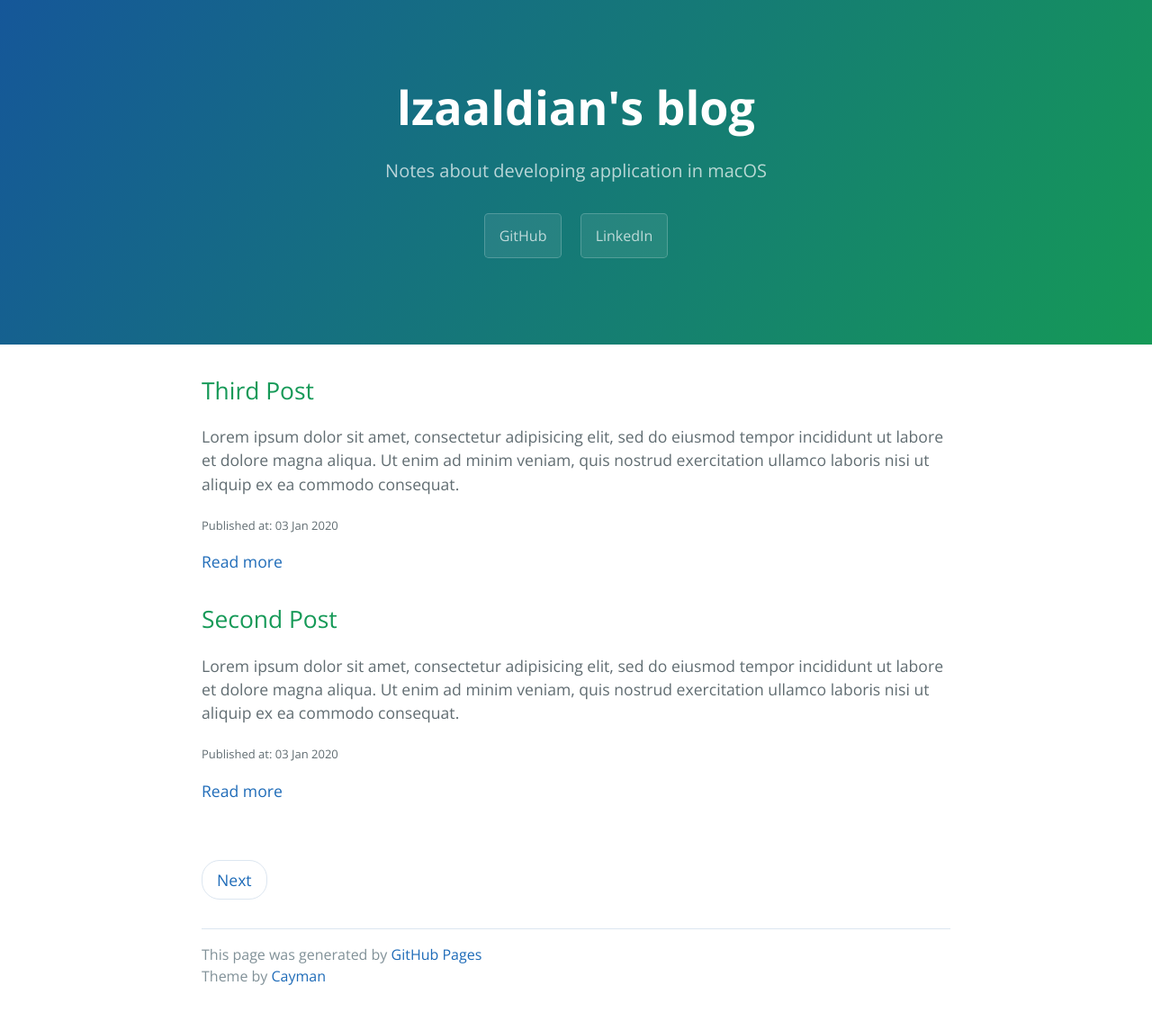
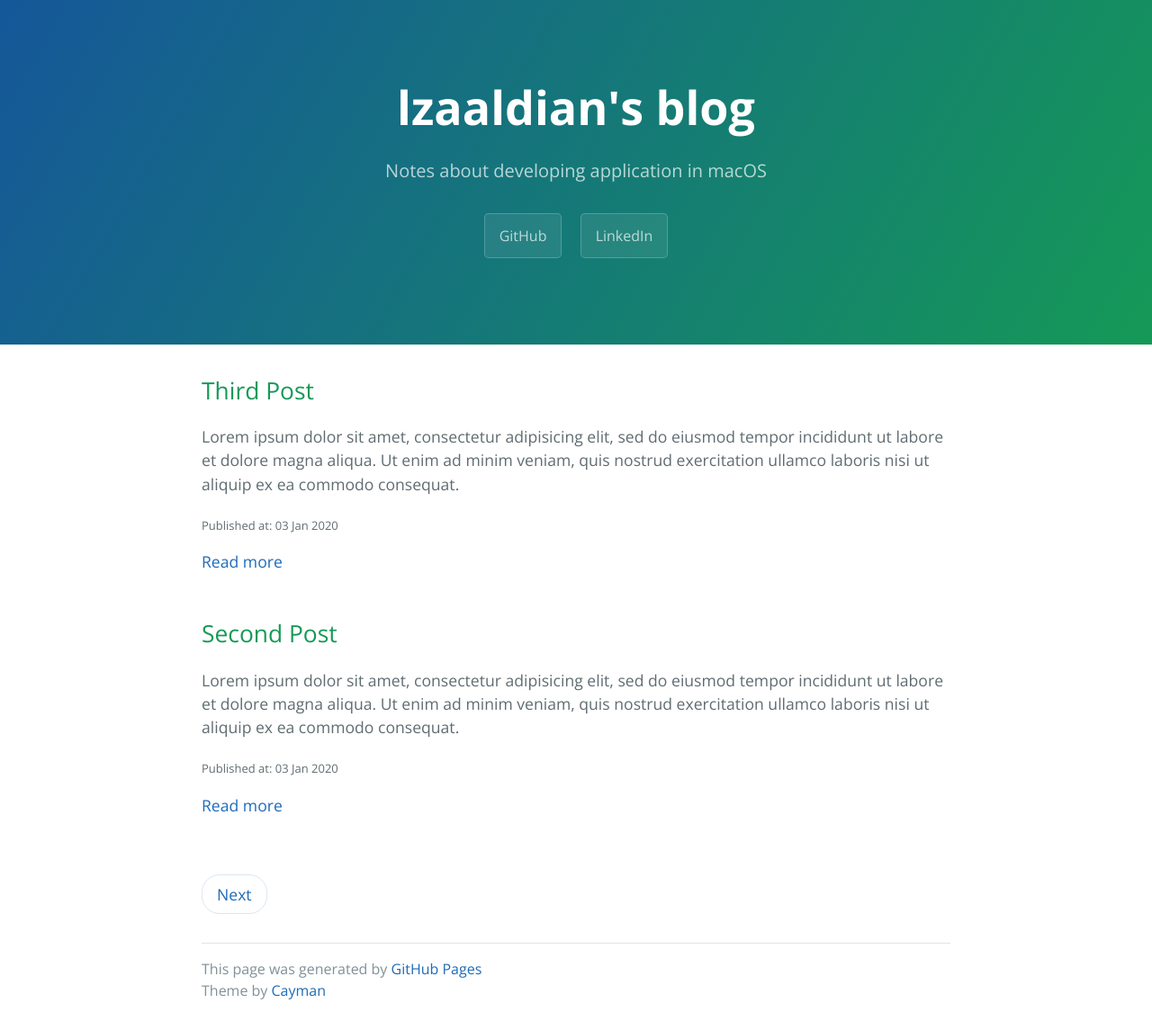
Before and after one commit to lzaaldian/lzaaldian.github.io, a Jekyll site: the page built from index.html, in a window 1280 px wide. Shown: the whole page at 90% size. Built offline with Jekyll 4.4.1, drawn with Linux system fonts in a browser that asks for light colours; the list of posts is cut into pages by our own code.

Commit message:
fix(posts): adjust spacing between articles and footer on smaller screen

```diff
--- a/_sass/jekyll-theme-cayman.scss
+++ b/_sass/jekyll-theme-cayman.scss
@@ -86,6 +86,12 @@
     }
   }
 }
+
+/**
+ * =============================================================================
+ *  Layout
+ * =============================================================================
+ */
 
 .site--header {
   color: $header-heading-color;
@@ -332,12 +338,6 @@
   }
 }
 
-/**
- * =============================================================================
- *  Layout
- * =============================================================================
- */
-
 .site--footer {
   padding-top: 2rem;
   margin-top: 2rem;
@@ -351,11 +351,13 @@
 
   @include medium {
     padding: 2rem 4rem;
+    margin-top: 0;
     font-size: 1rem;
   }
 
   @include small {
-    padding: 2rem 1rem;
+    padding: 1rem;
+    margin-top: 0;
     font-size: 0.9rem;
   }
 }
@@ -376,7 +378,7 @@
  */
 
 .post--list-item {
-  margin-bottom: 2rem;
+  margin-bottom: 3rem;
 
   footer {
     margin-bottom: 1rem;
```
